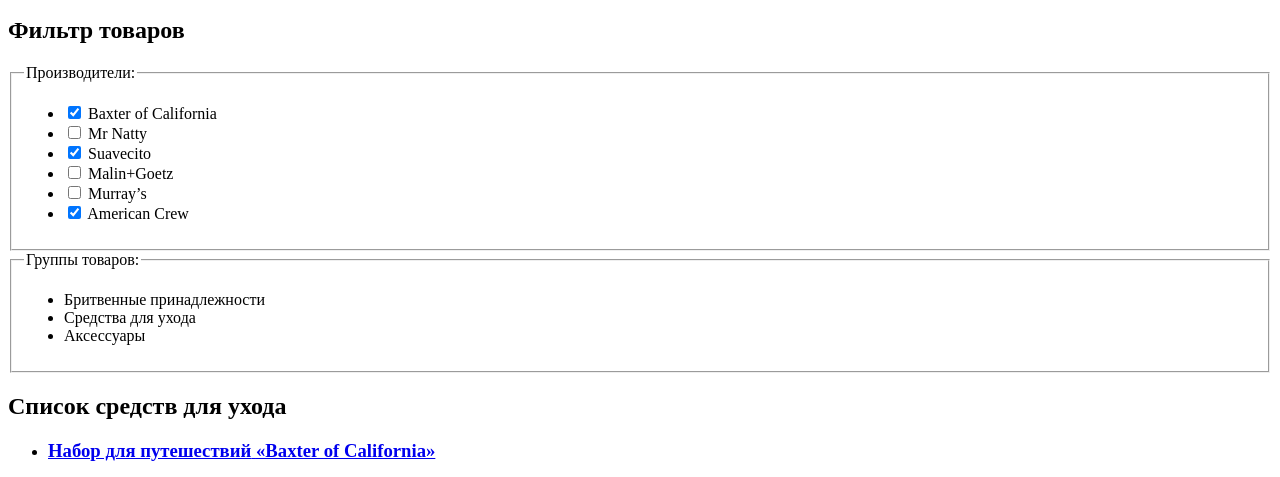
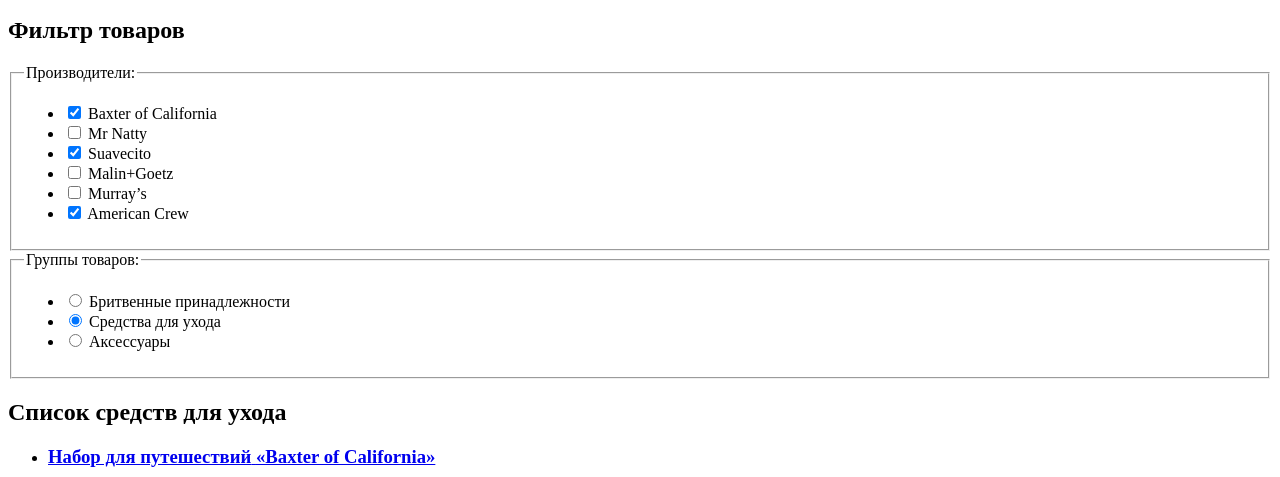
Before and after one commit to eugenetrubin/839061-barbershop-24, a plain HTML site: page catalog.html in a window 1280 px wide. Shown: the part 313-790 px from the top of the page. Drawn offline with Linux system fonts and the light colour scheme.

Commit message:
add group anp minor edit

```diff
--- a/catalog.html
+++ b/catalog.html
@@ -66,13 +66,16 @@
             <legend>Группы товаров:</legend>
             <ul>
               <li class="filter-option">
-                Бритвенные принадлежности
+                <input class="visually-hidden filter-input filter-input-radio" type="radio" name="product-group" value="shaving" id="filter-shave">
+                <label for="filter-shave">Бритвенные принадлежности</label>
               </li>
               <li class="filter-option">
-                Средства для ухода
+                <input class="visually-hidden filter-input filter-input-radio" type="radio" name="product-group" value="hair-care" id="filter-care" checked>
+                <label for="filter-care">Средства для ухода</label>
               </li>
               <li class="filter-option">
-                Аксессуары
+                <input class="visually-hidden filter-input filter-input-radio" type="radio" name="product-group" value="accessories" id="filter-accessories">
+                <label for="filter-accessories">Аксессуары</label>
               </li>
             </ul>
           </fieldset>
```
Lines whose indentation alone changed are shown as unchanged.
